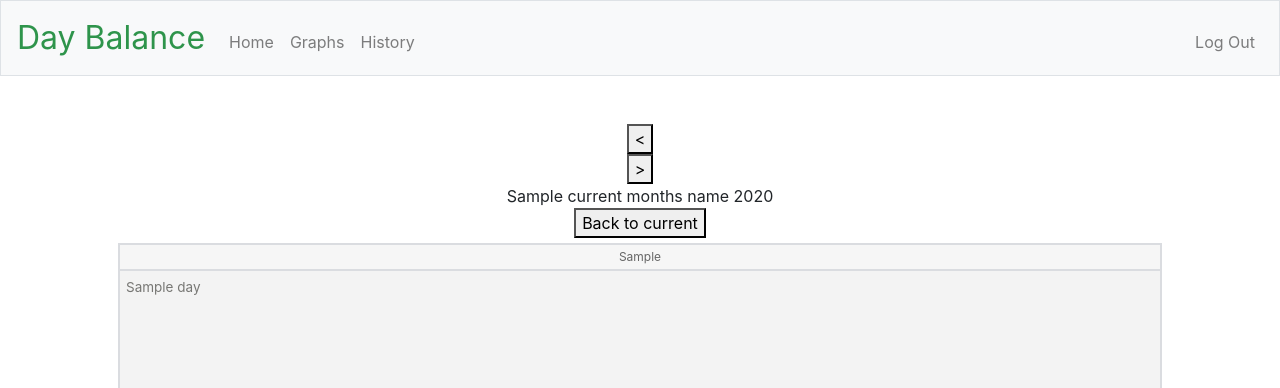
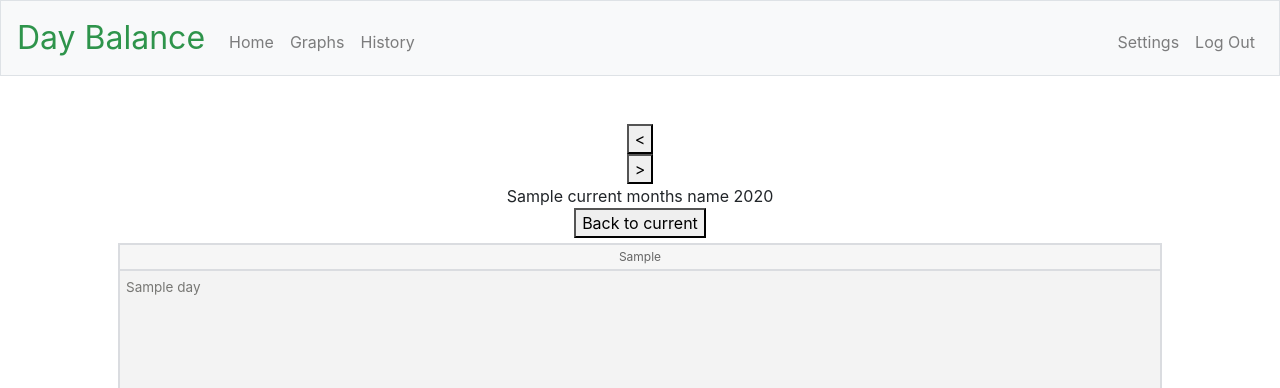
Before and after one commit to ProgrammingAway/DayBalance, a Flask app: template templates/index.html in a window 1280 px wide. Shown: the top 388 px of the page. Run offline with Flask 2, Linux system fonts and the light colour scheme; a user stored in the database is signed in; the template is opened without the code that fills it: most values are stand-ins (such as "Sample title", 1, 10 or a date in 2020); parts of the project's set-up code (start-up, migrations or seed data) failed here and were passed over; some libraries are stand-ins or nearby versions.

Commit message:
comments and cleanup

```diff
--- a/templates/layout.html
+++ b/templates/layout.html
@@ -34,17 +34,18 @@
             <div class="collapse navbar-collapse" id="navbar">
                 {% if session.user_id %}
                     <ul class="navbar-nav mr-auto mt-2">
-                        <li class="nav-item"><a class="nav-link" href="/">Home</a></li>
-                        <li class="nav-item"><a class="nav-link" href="/graph">Graphs</a></li>
-                        <li class="nav-item"><a class="nav-link" href="/history">History</a></li>
+                        <li class="nav-item"><a class="nav-link" href="{{ url_for('index') }}">Home</a></li>
+                        <li class="nav-item"><a class="nav-link" href="{{ url_for('graph') }}">Graphs</a></li>
+                        <li class="nav-item"><a class="nav-link" href="{{ url_for('history') }}">History</a></li>
                     </ul>
                     <ul class="navbar-nav ml-auto mt-2">
-                        <li class="nav-item"><a class="nav-link" href="/logout">Log Out</a></li>
+                        <li class="nav-item"><a class="nav-link" href="{{ url_for('settings') }}">Settings</a></li>
+                        <li class="nav-item"><a class="nav-link" href="{{ url_for('logout') }}">Log Out</a></li>
                     </ul>
                 {% else %}
                     <ul class="navbar-nav ml-auto mt-2">
-                        <li class="nav-item"><a class="nav-link" href="/register">Register</a></li>
-                        <li class="nav-item"><a class="nav-link" href="/login">Log In</a></li>
+                        <li class="nav-item"><a class="nav-link" href="{{ url_for('register') }}">Register</a></li>
+                        <li class="nav-item"><a class="nav-link" href="{{ url_for('login') }}">Log In</a></li>
                     </ul>
                 {% endif %}
             </div>
```
Also changed, not shown: app.py (+20 -3 lines), static/favicon.ico.
